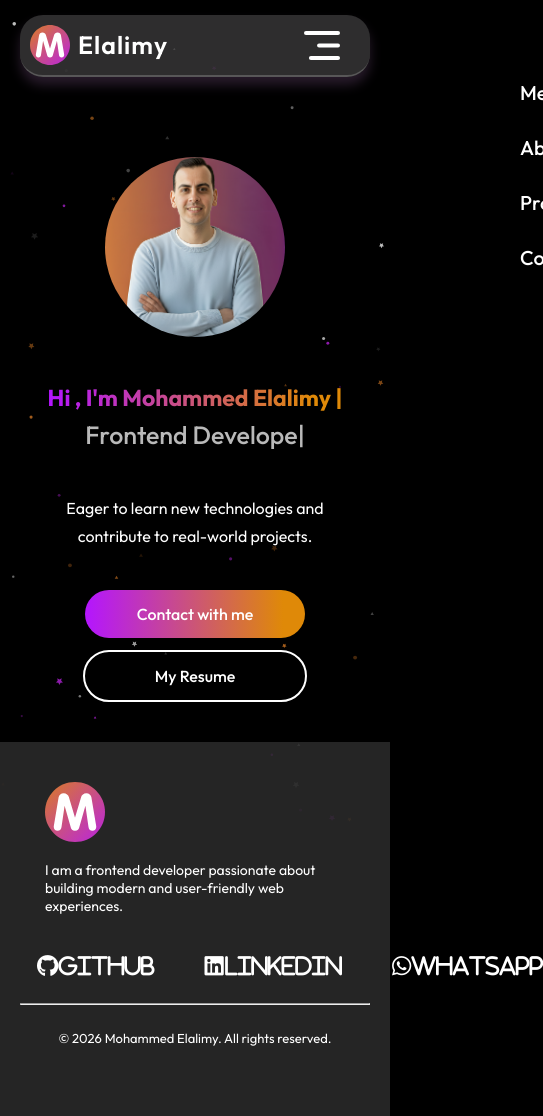
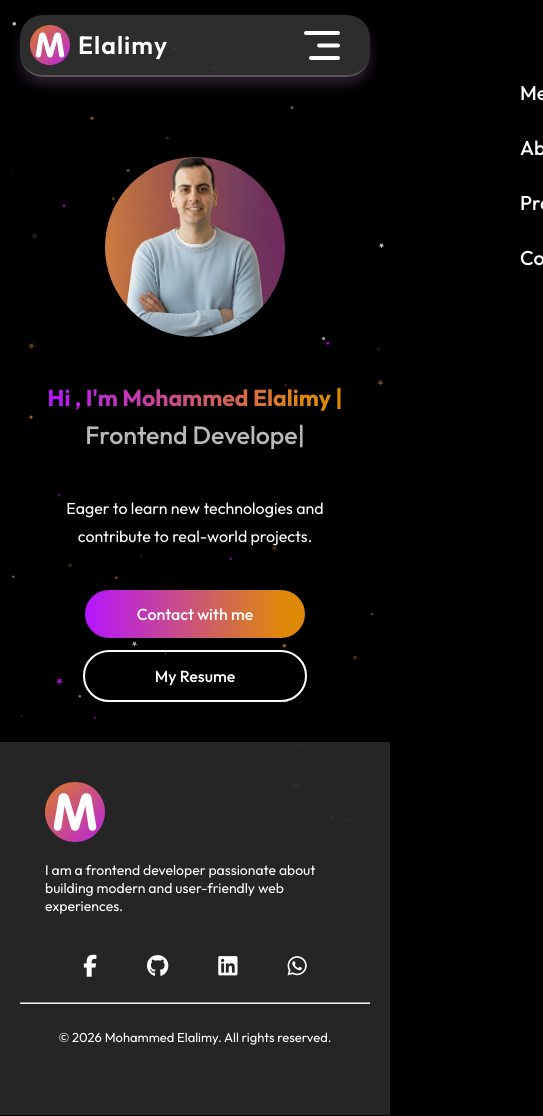
Before and after one commit to mohammedmelalimy/MoDev-portfolio, a React (Vite) app: page / in a window 390 px wide. Shown: the whole page, 543 px wide, since content can reach past the window. Built offline with nearby package versions, Linux system fonts and the light colour scheme.

Commit message:
modified responsive

```diff
--- a/src/Components/Footer/Footer.css
+++ b/src/Components/Footer/Footer.css
@@ -26,7 +26,20 @@
   display: flex;
   gap: 50px;
 }
-
+.footer-top-right a{
+  color: #ffffff;
+  font-size: 15px;
+  text-decoration: none;
+  display: flex;
+  justify-content: center;
+  align-items: center;
+  gap: 10px;
+  transition: transform 0.3s, color 0.3s;
+}
+.footer-top-right a:hover {
+  color: rgb(240, 136, 221);
+  transform: translateY(-3px);
+}
 .footer-top-right i {
   font-size: 22px;
   color: #ffffff;
@@ -92,6 +105,9 @@
     .footer-top-right {
         gap: 50px;
     }
+    .footer-top-right a span{
+      display: none;
+    }
 
 }
 
--- a/src/Components/Footer/Footer.jsx
+++ b/src/Components/Footer/Footer.jsx
@@ -16,16 +16,16 @@ const Footer = () => {
               </div>
               <div className="footer-top-right">
                   <a href="https://www.facebook.com/profile.php?id=100040613604023" target="_blank" rel="noopener noreferrer">
-                      <i className="fa-brands fa-facebook-f">Facebook</i>
+                      <i className="fa-brands fa-facebook-f"></i><span>Facebook</span>
                   </a>
                   <a href="https://github.com/mohammedmelalimy" target="_blank" rel="noopener noreferrer">
-                      <i className="fa-brands fa-github">Github</i>
+                      <i className="fa-brands fa-github"></i><span>GitHub</span>
                   </a>
                   <a href="https://www.linkedin.com/in/mohammed-elalimy-aa2556287" target="_blank" rel="noopener noreferrer">
-                      <i className="fa-brands fa-linkedin">LinkedIn</i>
+                      <i className="fa-brands fa-linkedin"></i><span>LinkedIn</span>
                   </a>
                   <a href="https://wa.me/201113414805" target="_blank" rel="noopener noreferrer">
-                      <i className="fa-brands fa-whatsapp">Whatsapp</i>
+                      <i className="fa-brands fa-whatsapp"></i><span>Whatsapp</span>
                   </a>
               </div>
           </div>
```
